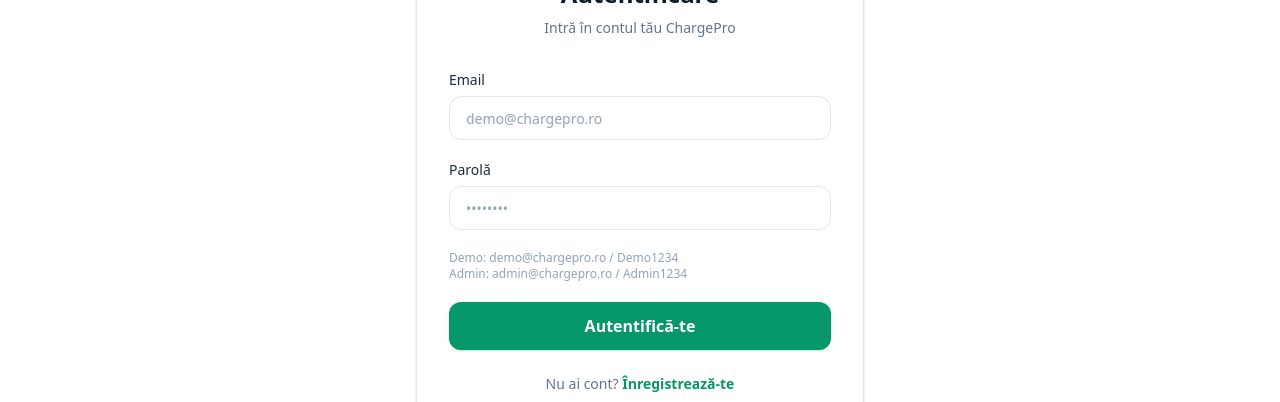
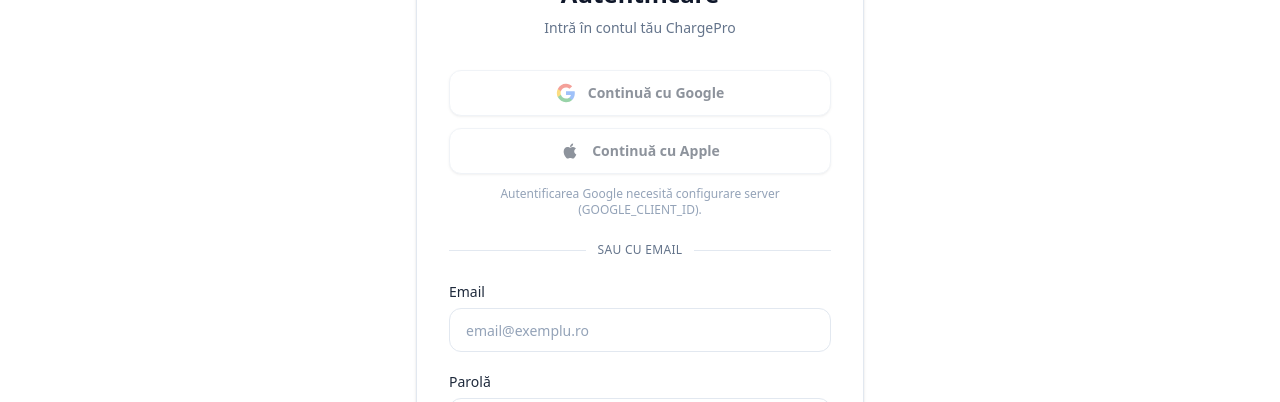
Before and after one commit to calin555/Site, a Next.js app: page /autentificare in a window 1280 px wide. Shown: the part 289-691 px from the top of the page. Built offline with nearby package versions, Linux system fonts and the light colour scheme; no server answers; the database is empty.

Commit message:
Add Google and Apple social login to auth pages and remove demo credentials.

```diff
--- a/src/app/(shop)/autentificare/inregistrare/page.tsx
+++ b/src/app/(shop)/autentificare/inregistrare/page.tsx
@@ -1,5 +1,7 @@
 import type { Metadata } from "next";
+import { Suspense } from "react";
 import { RegisterForm } from "@/components/account/RegisterForm";
+import { isGoogleOAuthEnabled } from "@/lib/auth/google-oauth";
 
 export const metadata: Metadata = {
   title: "Înregistrare",
@@ -7,5 +9,11 @@
 };
 
 export default function RegisterPage() {
-  return <RegisterForm />;
+  const googleEnabled = isGoogleOAuthEnabled();
+
+  return (
+    <Suspense>
+      <RegisterForm googleEnabled={googleEnabled} />
+    </Suspense>
+  );
 }
--- a/src/app/(shop)/autentificare/page.tsx
+++ b/src/app/(shop)/autentificare/page.tsx
@@ -2,6 +2,7 @@
 import { Suspense } from "react";
 import { LoginForm } from "@/components/account/LoginForm";
 import { buildPageMetadata } from "@/lib/seo/metadata";
+import { isGoogleOAuthEnabled } from "@/lib/auth/google-oauth";
 
 export const metadata: Metadata = buildPageMetadata({
   title: "Autentificare",
@@ -11,9 +12,11 @@
 });
 
 export default function LoginPage() {
+  const googleEnabled = isGoogleOAuthEnabled();
+
   return (
     <Suspense>
-      <LoginForm />
+      <LoginForm googleEnabled={googleEnabled} />
     </Suspense>
   );
 }
--- a/src/app/api/auth/google/callback/route.ts
+++ b/src/app/api/auth/google/callback/route.ts
@@ -11,15 +11,25 @@
 const STATE_COOKIE = "google_oauth_state";
 const RETURN_COOKIE = "google_oauth_return";
 
-function redirectWithError(origin: string, message: string): NextResponse {
+function redirectWithError(
+  origin: string,
+  returnTo: string,
+  message: string
+): NextResponse {
+  const safeReturn =
+    returnTo.startsWith("/") && !returnTo.startsWith("//")
+      ? returnTo.split("?")[0]
+      : "/autentificare";
+
   return NextResponse.redirect(
-    `${origin}/checkout?auth_error=${encodeURIComponent(message)}`
+    `${origin}${safeReturn}?auth_error=${encodeURIComponent(message)}`
   );
 }
 
 export async function GET(request: Request) {
   const requestUrl = new URL(request.url);
   const origin = requestUrl.origin;
+  let returnTo = "/cont";
 
   try {
     const { searchParams } = requestUrl;
@@ -29,30 +39,30 @@
 
     const cookieStore = await cookies();
     const savedState = cookieStore.get(STATE_COOKIE)?.value;
-    const returnTo = cookieStore.get(RETURN_COOKIE)?.value ?? "/checkout";
+    returnTo = cookieStore.get(RETURN_COOKIE)?.value ?? "/cont";
 
     cookieStore.delete(STATE_COOKIE);
     cookieStore.delete(RETURN_COOKIE);
 
     if (oauthError) {
-      return redirectWithError(origin, oauthError);
+      return redirectWithError(origin, returnTo, oauthError);
     }
 
     if (!code || !state || !savedState || state !== savedState) {
-      return redirectWithError(origin, "invalid_state");
+      return redirectWithError(origin, returnTo, "invalid_state");
     }
 
     const profile = await fetchGoogleUserProfile(code, origin);
     const user = await findOrCreateGoogleUser(profile);
 
     if (!user?.id) {
-      return redirectWithError(origin, "Nu am putut crea contul utilizator.");
+      return redirectWithError(origin, returnTo, "Nu am putut crea contul utilizator.");
     }
 
     const safeReturn =
       returnTo.startsWith("/") && !returnTo.startsWith("//")
         ? returnTo
-        : "/checkout";
+        : "/cont";
 
     const response = NextResponse.redirect(
       `${origin}${safeReturn}?auth=success`
@@ -68,6 +78,6 @@
     const message =
       err instanceof Error ? err.message : "Autentificare eșuată";
     console.error("[google/callback]", err);
-    return redirectWithError(origin, message);
+    return redirectWithError(origin, returnTo, message);
   }
 }
--- a/src/app/api/auth/google/route.ts
+++ b/src/app/api/auth/google/route.ts
@@ -6,16 +6,19 @@
 const RETURN_COOKIE = "google_oauth_return";
 
 export async function GET(request: Request) {
+  const { searchParams } = new URL(request.url);
+  let returnTo = searchParams.get("returnTo") ?? "/autentificare";
+  if (!returnTo.startsWith("/") || returnTo.startsWith("//")) {
+    returnTo = "/autentificare";
+  }
+
   if (!isGoogleOAuthEnabled()) {
     return NextResponse.redirect(
-      new URL("/checkout?auth_error=google_not_configured", request.url)
+      new URL(
+        `${returnTo.split("?")[0]}?auth_error=google_not_configured`,
+        request.url
+      )
     );
-  }
-
-  const { searchParams } = new URL(request.url);
-  let returnTo = searchParams.get("returnTo") ?? "/checkout";
-  if (!returnTo.startsWith("/") || returnTo.startsWith("//")) {
-    returnTo = "/checkout";
   }
 
   const state = crypto.randomUUID();
--- a/src/components/account/LoginForm.tsx
+++ b/src/components/account/LoginForm.tsx
@@ -1,6 +1,6 @@
 "use client";
 
-import { useState, useTransition } from "react";
+import { useEffect, useState, useTransition } from "react";
 import { useRouter, useSearchParams } from "next/navigation";
 import Link from "next/link";
 import { Zap, Loader2 } from "lucide-react";
@@ -10,13 +10,27 @@
 import { Card } from "@/components/ui/Card";
 import { siteConfig } from "@/config/site";
 import { loginAction } from "@/lib/actions/auth.actions";
+import { AuthDivider, SocialAuthSection } from "@/components/account/SocialAuthSection";
 
-export function LoginForm() {
+interface LoginFormProps {
+  googleEnabled: boolean;
+}
+
+export function LoginForm({ googleEnabled }: LoginFormProps) {
   const router = useRouter();
   const searchParams = useSearchParams();
   const next = searchParams.get("next") ?? "/cont";
+  const authError = searchParams.get("auth_error");
+  const authSuccess = searchParams.get("auth") === "success";
+  const returnTo = `/autentificare?next=${encodeURIComponent(next)}`;
   const [errors, setErrors] = useState<Record<string, string>>({});
   const [isPending, startTransition] = useTransition();
+
+  useEffect(() => {
+    if (!authSuccess) return;
+    router.replace(next);
+    router.refresh();
+  }, [authSuccess, next, router]);
 
   function handleSubmit(e: React.FormEvent<HTMLFormElement>) {
     e.preventDefault();
@@ -58,12 +72,19 @@
             </div>
           )}
 
+          <SocialAuthSection
+            returnTo={returnTo}
+            googleEnabled={googleEnabled}
+            authError={authError}
+          />
+          <AuthDivider />
+
           <form onSubmit={handleSubmit} className="space-y-5">
             <Input
               label="Email"
               name="email"
               type="email"
-              placeholder="demo@chargepro.ro"
+              placeholder="email@exemplu.ro"
               error={errors.email}
               required
             />
@@ -75,11 +96,6 @@
               error={errors.password}
               required
             />
-            <p className="text-xs text-surface-400">
-              Demo: demo@chargepro.ro / Demo1234
-              <br />
-              Admin: admin@chargepro.ro / Admin1234
-            </p>
             <Button type="submit" fullWidth size="lg" disabled={isPending}>
               {isPending ? (
                 <Loader2 className="h-4 w-4 animate-spin" />
--- a/src/components/account/RegisterForm.tsx
+++ b/src/components/account/RegisterForm.tsx
@@ -1,7 +1,7 @@
 "use client";
 
-import { useState, useTransition } from "react";
-import { useRouter } from "next/navigation";
+import { useEffect, useState, useTransition } from "react";
+import { useRouter, useSearchParams } from "next/navigation";
 import Link from "next/link";
 import { Zap, Loader2 } from "lucide-react";
 import { Container } from "@/components/shared/Container";
@@ -10,11 +10,25 @@
 import { Card } from "@/components/ui/Card";
 import { siteConfig } from "@/config/site";
 import { registerAction } from "@/lib/actions/auth.actions";
+import { AuthDivider, SocialAuthSection } from "@/components/account/SocialAuthSection";
 
-export function RegisterForm() {
+interface RegisterFormProps {
+  googleEnabled: boolean;
+}
+
+export function RegisterForm({ googleEnabled }: RegisterFormProps) {
   const router = useRouter();
+  const searchParams = useSearchParams();
+  const authError = searchParams.get("auth_error");
+  const authSuccess = searchParams.get("auth") === "success";
   const [errors, setErrors] = useState<Record<string, string>>({});
   const [isPending, startTransition] = useTransition();
+
+  useEffect(() => {
+    if (!authSuccess) return;
+    router.replace("/cont");
+    router.refresh();
+  }, [authSuccess, router]);
 
   function handleSubmit(e: React.FormEvent<HTMLFormElement>) {
     e.preventDefault();
@@ -59,6 +73,13 @@
               {errors._form}
             </div>
           )}
+
+          <SocialAuthSection
+            returnTo="/autentificare/inregistrare"
+            googleEnabled={googleEnabled}
+            authError={authError}
+          />
+          <AuthDivider label="sau completează formularul" />
 
           <form onSubmit={handleSubmit} className="space-y-5">
             <Input
--- /dev/null
+++ b/src/components/account/SocialAuthSection.tsx
@@ -0,0 +1,115 @@
+"use client";
+
+function GoogleIcon() {
+  return (
+    <svg className="h-5 w-5" viewBox="0 0 24 24" aria-hidden="true">
+      <path
+        fill="#4285F4"
+        d="M22.56 12.25c0-.78-.07-1.53-.2-2.25H12v4.26h5.92c-.26 1.37-1.04 2.53-2.21 3.31v2.77h3.57c2.08-1.92 3.28-4.74 3.28-8.09z"
+      />
+      <path
+        fill="#34A853"
+        d="M12 23c2.97 0 5.46-.98 7.28-2.66l-3.57-2.77c-.98.66-2.23 1.06-3.71 1.06-2.86 0-5.29-1.93-6.16-4.53H2.18v2.84C3.99 20.53 7.7 23 12 23z"
+      />
+      <path
+        fill="#FBBC05"
+        d="M5.84 14.09c-.22-.66-.35-1.36-.35-2.09s.13-1.43.35-2.09V7.07H2.18C1.43 8.55 1 10.22 1 12s.43 3.45 1.18 4.93l2.85-2.22.81-.62z"
+      />
+      <path
+        fill="#EA4335"
+        d="M12 5.38c1.62 0 3.06.56 4.21 1.64l3.15-3.15C17.45 2.09 14.97 1 12 1 7.7 1 3.99 3.47 2.18 7.07l3.66 2.84c.87-2.6 3.3-4.53 6.16-4.53z"
+      />
+    </svg>
+  );
+}
+
+function AppleIcon() {
+  return (
+    <svg className="h-5 w-5" viewBox="0 0 24 24" aria-hidden="true">
+      <path
+        fill="currentColor"
+        d="M17.05 20.28c-.98.95-2.05.88-3.08.4-1.09-.5-2.08-.48-3.24 0-1.44.62-2.2.44-3.06-.4C2.79 15.25 3.51 7.59 9.05 7.31c1.35.07 2.29.74 3.08.8 1.18-.24 2.31-.93 3.57-.84 1.51.12 2.65.72 3.4 1.8-3.12 1.87-2.38 5.98.48 7.13-.57 1.5-1.31 2.99-2.54 4.09l.01-.01zM12.03 7.25c-.15-2.23 1.66-4.07 3.74-4.25.29 2.58-2.34 4.5-3.74 4.25z"
+      />
+    </svg>
+  );
+}
+
+const socialButtonClass =
+  "flex w-full items-center justify-center gap-3 rounded-xl border border-surface-200 bg-white px-4 py-3 text-sm font-semibold text-surface-800 shadow-sm transition-colors hover:border-brand-200 hover:bg-brand-50/40 disabled:cursor-not-allowed disabled:opacity-50 disabled:hover:border-surface-200 disabled:hover:bg-white";
+
+function formatAuthError(error: string): string {
+  if (error === "google_not_configured") {
+    return "Autentificarea Google nu este configurată pe server.";
+  }
+  if (error === "invalid_state") {
+    return "Sesiunea de autentificare a expirat. Încearcă din nou.";
+  }
+  return error;
+}
+
+interface SocialAuthSectionProps {
+  returnTo: string;
+  googleEnabled: boolean;
+  authError?: string | null;
+}
+
+export function SocialAuthSection({
+  returnTo,
+  googleEnabled,
+  authError,
+}: SocialAuthSectionProps) {
+  const googleHref = `/api/auth/google?returnTo=${encodeURIComponent(returnTo)}`;
+
+  return (
+    <div className="space-y-3">
+      {authError ? (
+        <div className="rounded-xl border border-red-200 bg-red-50 px-4 py-3 text-sm text-red-700">
+          {formatAuthError(authError)}
+        </div>
+      ) : null}
+
+      {googleEnabled ? (
+        <a href={googleHref} className={socialButtonClass}>
+          <GoogleIcon />
+          Continuă cu Google
+        </a>
+      ) : (
+        <button type="button" disabled className={socialButtonClass}>
+          <GoogleIcon />
+          Continuă cu Google
+        </button>
+      )}
+
+      <button
+        type="button"
+        disabled
+        title="Disponibil în curând"
+        className={socialButtonClass}
+      >
+        <AppleIcon />
+        Continuă cu Apple
+      </button>
+
+      {!googleEnabled ? (
+        <p className="text-center text-xs text-surface-400">
+          Autentificarea Google necesită configurare server (GOOGLE_CLIENT_ID).
+        </p>
+      ) : null}
+    </div>
+  );
+}
+
+export function AuthDivider({ label = "sau cu email" }: { label?: string }) {
+  return (
+    <div className="relative my-6">
+      <div className="absolute inset-0 flex items-center">
+        <div className="w-full border-t border-surface-200" />
+      </div>
+      <div className="relative flex justify-center text-xs uppercase tracking-wide">
+        <span className="bg-white px-3 text-surface-500">{label}</span>
+      </div>
+    </div>
+  );
+}
+
+export { GoogleIcon };
```
